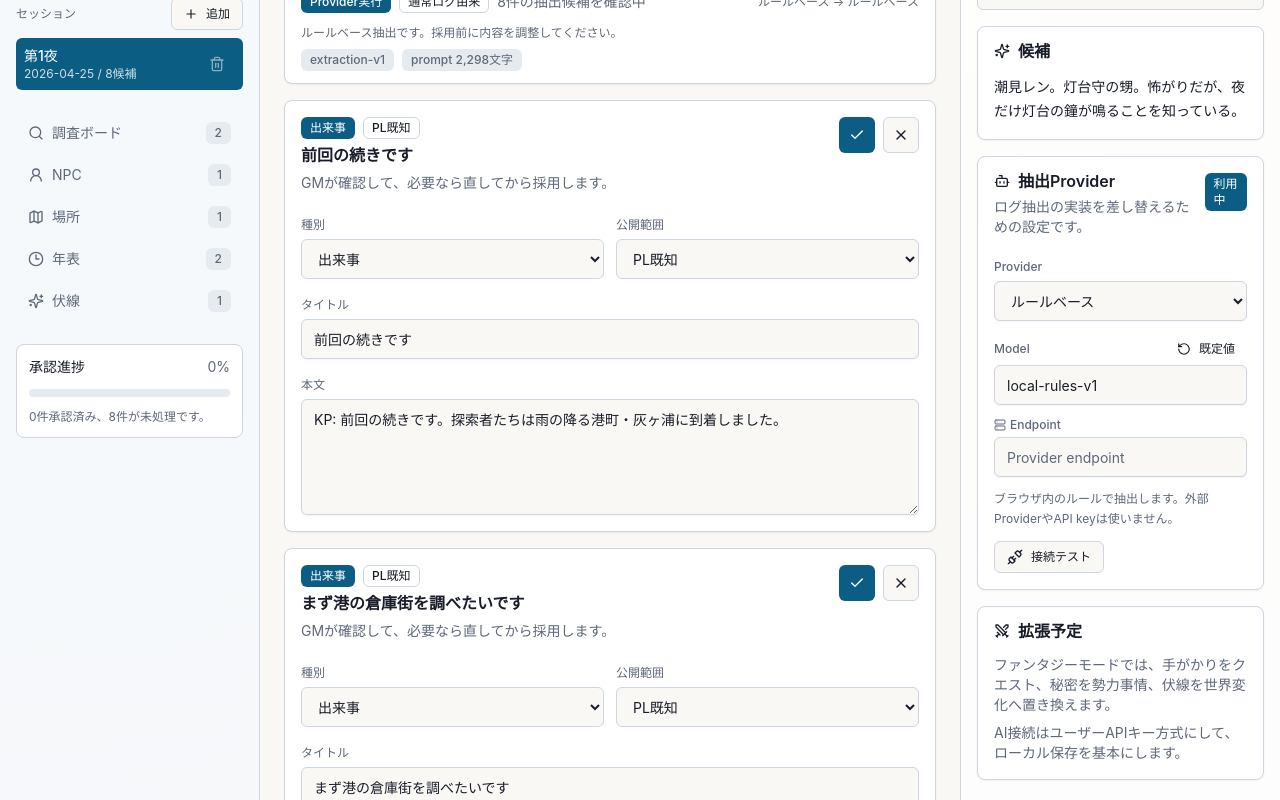
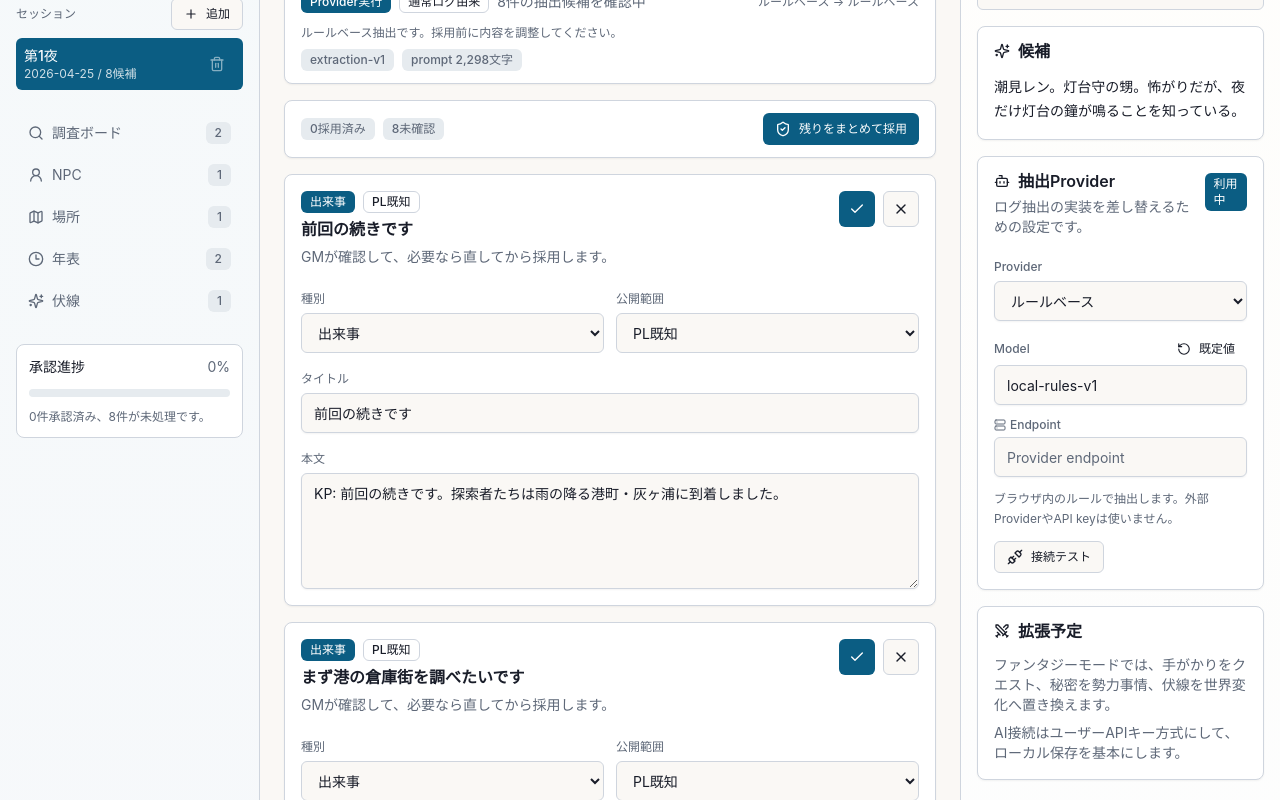
Before and after one commit to Kota-Ohno/trpg-gm-copilot, a React (Vite) app: page / in a window 1280 px wide. Both pictures are taken after a click on the button "抽出プレビュー". Shown: the part 246-1046 px from the top of the page. Built offline with nearby package versions, Linux system fonts and the light colour scheme.

Commit message:
Add bulk approval for review items

```diff
--- a/src/App.tsx
+++ b/src/App.tsx
@@ -11,6 +11,7 @@ import {
   Map as MapIcon,
   Plus,
   Search,
+  ShieldCheck,
   Sparkles,
   Swords,
   Trash2,
@@ -570,6 +571,34 @@ export function App() {
     }));
   };
 
+  const approveRemainingItems = (): void => {
+    setCampaignState((current) => {
+      const session = current.sessions.find((candidate) => candidate.id === current.activeSessionId);
+      if (!session) {
+        return current;
+      }
+
+      const nextApprovedIds = [...session.approvedIds];
+      let nextChronicle = current.chronicle;
+      session.extractionItems.forEach((item) => {
+        if (nextApprovedIds.includes(item.id) || !item.title.trim() || !item.detail.trim()) {
+          return;
+        }
+
+        nextApprovedIds.push(item.id);
+        nextChronicle = applyExtraction(nextChronicle, item);
+      });
+
+      return {
+        ...current,
+        chronicle: nextChronicle,
+        sessions: current.sessions.map((candidate) =>
+          candidate.id === session.id ? { ...session, approvedIds: nextApprovedIds } : candidate,
+        ),
+      };
+    });
+  };
+
   const rejectItem = (itemId: string): void => {
     updateActiveSession((session) => ({
       ...session,
@@ -874,6 +903,18 @@ export function App() {
                   <EmptyState hasRun={extractionRun !== null} onStart={() => setActiveTab("log")} />
                 ) : (
                   <>
+                    <Card>
+                      <CardContent className="flex flex-wrap items-center justify-between gap-3 py-3">
+                        <div className="flex flex-wrap items-center gap-2">
+                          <Badge variant="muted">{approvedCount}採用済み</Badge>
+                          <Badge variant="muted">{remainingCount}未確認</Badge>
+                        </div>
+                        <Button disabled={remainingCount === 0} onClick={approveRemainingItems} size="sm">
+                          <ShieldCheck className="h-4 w-4" />
+                          残りをまとめて採用
+                        </Button>
+                      </CardContent>
+                    </Card>
                     {items.map((item) => {
                       const isApproved = approvedIds.includes(item.id);
 
```
